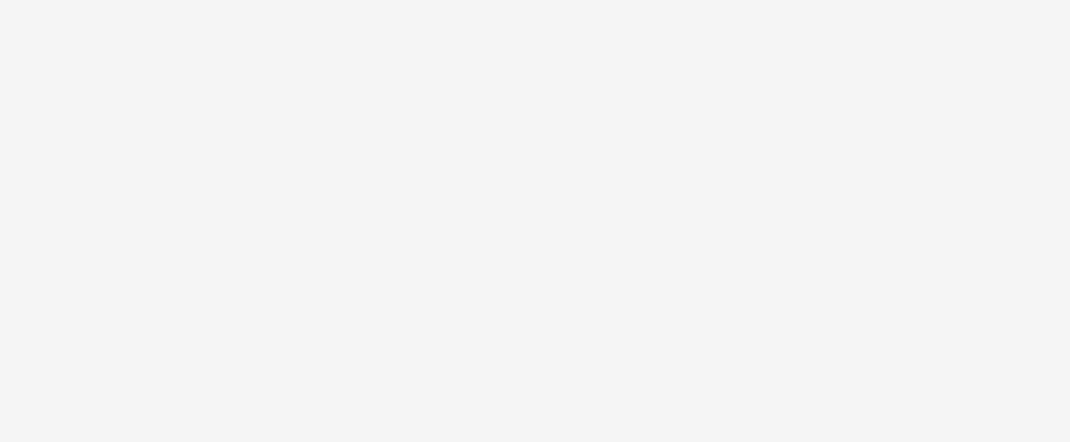
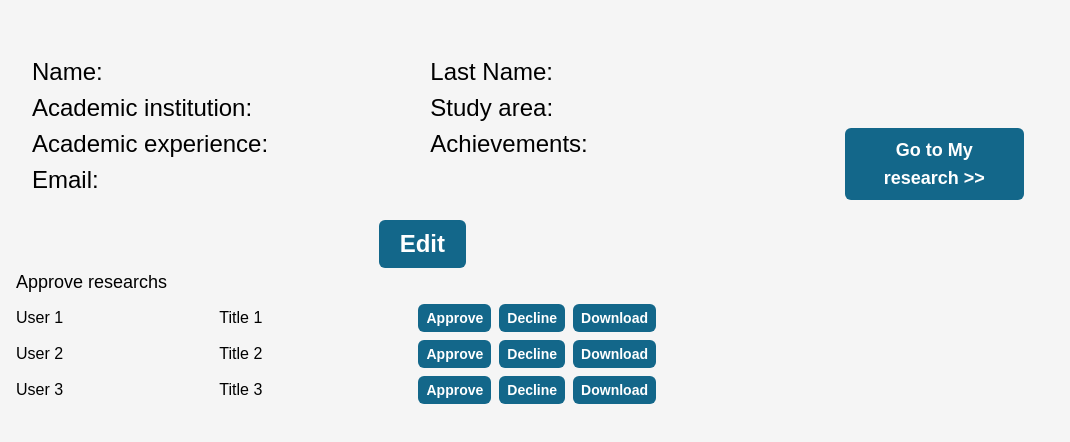
Before and after one commit to ARQUI-SOFTWARE-EMERGENTES/papervault-app, an Angular app: page /profile in a window 1280 px wide. Before the commit this address led to /. Shown: the top 442 px of the page, without its empty margins (0-1070 px from the left). Built offline with nearby package versions, Linux system fonts and the light colour scheme; a web font is replaced by a local one.

Commit message:
feat: add profile design

```diff
--- a/src/app/app.component.ts
+++ b/src/app/app.component.ts
@@ -6,7 +6,7 @@ import { RouterOutlet } from '@angular/router';
   standalone: true,
   imports: [RouterOutlet],
   templateUrl: './app.component.html',
-  styleUrl: './app.component.css'
+  styleUrl: './app.component.css',
 })
 export class AppComponent {
   title = 'papervault-app';
--- a/src/app/app.routes.ts
+++ b/src/app/app.routes.ts
@@ -4,11 +4,13 @@ import { RegisterComponent } from './register/register.component';
 import { SearchComponent } from './search/search.component';
 import { UploadComponent } from './upload/upload.component';
 import { UploadSuccesfullyComponent } from './upload-succesfully/upload-succesfully.component';
+import { ProfileComponent } from './profile/profile.component';
 
 export const routes: Routes = [
     { path: 'login', component: LoginComponent },
     { path: 'register', component: RegisterComponent },
     { path:'search', component: SearchComponent},
     { path:'upload', component: UploadComponent},
-    { path:'upload-succesfully', component: UploadSuccesfullyComponent}
+    { path:'upload-succesfully', component: UploadSuccesfullyComponent},
+    { path:'profile', component: ProfileComponent}
 ];
--- /dev/null
+++ b/src/app/profile/profile.component.html
@@ -0,0 +1,136 @@
+<div class="flex justify-between items-start gap-8 ml-8">
+    <div class="w-3/4 pt-14">
+        <div *ngIf="!edit" class="1">
+            <div class="flex gap-4">
+                <div class="flex flex-col gap-1 w-full">
+                    <p class="text-2xl">Name:</p>
+                    <p class="m-0"></p>
+                </div>
+                <div class="flex flex-col gap-1 w-full">
+                    <p class="text-2xl">Last Name:</p>
+                    <p class="m-0"></p>
+                </div>
+            </div>
+            <div class="flex gap-4">
+                <div class="flex flex-col gap-1 w-full">
+                    <p class="text-2xl">Academic institution:</p>
+                    <p class="text-xs"></p>
+                </div>
+                <div class="flex flex-col gap-1 w-full">
+                    <p class="text-2xl">Study area:</p>
+                    <p class="text-xs"></p>
+                </div>
+            </div>
+            <div class="flex gap-4">
+                <div class="flex flex-col gap-1 w-full">
+                    <p class="text-2xl">Academic experience:</p>
+                    <p class="text-xs"></p>
+                </div>
+                <div class="flex flex-col gap-1 w-full">
+                    <p class="text-2xl">Achievements:</p>
+                    <p class="m-0"></p>
+                </div>
+            </div>
+            <div class="flex flex-col gap-1 w-full">
+                <p class="text-2xl">Email:</p>
+                <p class="m-0"></p>
+            </div>
+            <div class="w-2/3 h-15 mx-auto flex justify-center items-center mt-5">
+                <button type="button" (click)="toggleEdit()" class="text-2xl bg-secondary rounded-md p-2 w-1/6 h-15 font-bold text-white">Edit</button>
+            </div>
+        </div>
+
+        <div *ngIf="edit" class="2">
+            <form>
+                <div class="flex gap-4">
+                    <div class="flex flex-col gap-1 w-full">
+                        <label for="name" class="text-2xl">Name</label>
+                        <input type="text" id="name" formControlName="name" class="rounded-md h-9 w-full pl-2">
+                    </div>
+                    <div class="flex flex-col gap-1 w-full">
+                        <label for="lastname" class="text-2xl">Last Name</label>
+                        <input type="text" id="lastname" formControlName="lastname" class="rounded-md h-9 w-full pl-2">
+                    </div>
+                </div>
+                <div class="flex gap-4">
+                    <div class="flex flex-col gap-1 w-full">
+                        <label for="academicI" class="text-2xl">Academic institution</label>
+                        <input type="text" id="academicI" formControlName="academicI" class="rounded-md h-9 w-full pl-2">
+                    </div>
+                    <div class="flex flex-col gap-1 w-full">
+                        <label for="studyA" class="text-2xl">Study area</label>
+                        <input type="text" id="studyA" formControlName="studyA" class="rounded-md h-9 w-full pl-2">
+                    </div>
+                </div>
+                <div class="flex gap-4">
+                    <div class="flex flex-col gap-1 w-full">
+                        <label for="academicE" class="text-2xl">Academic experience</label>
+                        <input type="text" id="academicE" formControlName="academicE" class="rounded-md h-9 w-full pl-2">
+                    </div>
+                    <div class="flex flex-col gap-1 w-full">
+                        <label for="achievements" class="text-2xl">Achievements</label>
+                        <input type="text" id="achievements" formControlName="achievements" class="rounded-md h-9 w-full pl-2">
+                    </div>
+                </div>
+                <div class="flex flex-col gap-1">
+                    <label for="email" class="text-2xl">Email</label>
+                    <input type="email" id="email" formControlName="email" class="rounded-md h-9 w-full pl-2">
+                </div>
+                <div class="w-2/3 h-15 mx-auto flex justify-between items-center mt-5">
+                    <button type="submit" class="text-2xl bg-secondary rounded-md p-2 w-1/6 h-15 font-bold text-white">Save</button>
+                    <button type="button" (click)="toggleEdit()" class="text-2xl bg-secondary rounded-md p-2 w-1/6 h-15 font-bold text-white">Cancel</button>
+                </div>
+            </form>
+        </div>
+    </div>
+    <div class="mt-32 mr-64">
+        <button type="button" class="text-lg bg-secondary rounded-md px-4 py-2 font-bold text-white">
+            Go to My research >>
+        </button>
+    </div>
+</div>
+
+<div class="max-w-screen-sm mx-4">
+    <div class="flex flex-col">
+        <p class="text-lg">Approve researchs</p>
+        <div class="flex justify-between items-center pt-2">
+            <div>
+                <p>User 1</p>
+            </div>
+            <div>
+                <p>Title 1</p>
+            </div>
+            <div class="flex">
+                <button type="submit" class="text-sm bg-secondary rounded-md px-2 py-1 mr-2 font-bold text-white">Approve</button>
+                <button type="button" class="text-sm bg-secondary rounded-md px-2 py-1 mr-2 font-bold text-white">Decline</button>
+                <button type="button" class="text-sm bg-secondary rounded-md px-2 py-1 font-bold text-white">Download</button>
+            </div>
+        </div>
+        <div class="flex justify-between items-center pt-2">
+            <div>
+                <p>User 2</p>
+            </div>
+            <div>
+                <p>Title 2</p>
+            </div>
+            <div class="flex">
+                <button type="submit" class="text-sm bg-secondary rounded-md px-2 py-1 mr-2 font-bold text-white">Approve</button>
+                <button type="button" class="text-sm bg-secondary rounded-md px-2 py-1 mr-2 font-bold text-white">Decline</button>
+                <button type="button" class="text-sm bg-secondary rounded-md px-2 py-1 font-bold text-white">Download</button>
+            </div>
+        </div>
+        <div class="flex justify-between items-center pt-2">
+            <div>
+                <p>User 3</p>
+            </div>
+            <div>
+                <p>Title 3</p>
+            </div>
+            <div class="flex">
+                <button type="submit" class="text-sm bg-secondary rounded-md px-2 py-1 mr-2 font-bold text-white">Approve</button>
+                <button type="button" class="text-sm bg-secondary rounded-md px-2 py-1 mr-2 font-bold text-white">Decline</button>
+                <button type="button" class="text-sm bg-secondary rounded-md px-2 py-1 font-bold text-white">Download</button>
+            </div>
+        </div>
+    </div>
+</div>
--- /dev/null
+++ b/src/app/profile/profile.component.ts
@@ -0,0 +1,20 @@
+import { Component } from '@angular/core';
+import { CommonModule, NgIf } from '@angular/common';
+
+@Component({
+  selector: 'app-profile',
+  standalone: true,
+  imports: [NgIf],
+  templateUrl: './profile.component.html',
+  styleUrl: './profile.component.css'
+})
+export class ProfileComponent {
+
+  edit: boolean = false; // Variable to control the visibility
+
+  toggleEdit() {
+    this.edit = !this.edit; // Function to toggle the value of edit
+  }
+
+
+}
```
Also changed, not shown: src/app/profile/profile.component.css (added), 1 other file (tests, documents, lock files or other folders).
